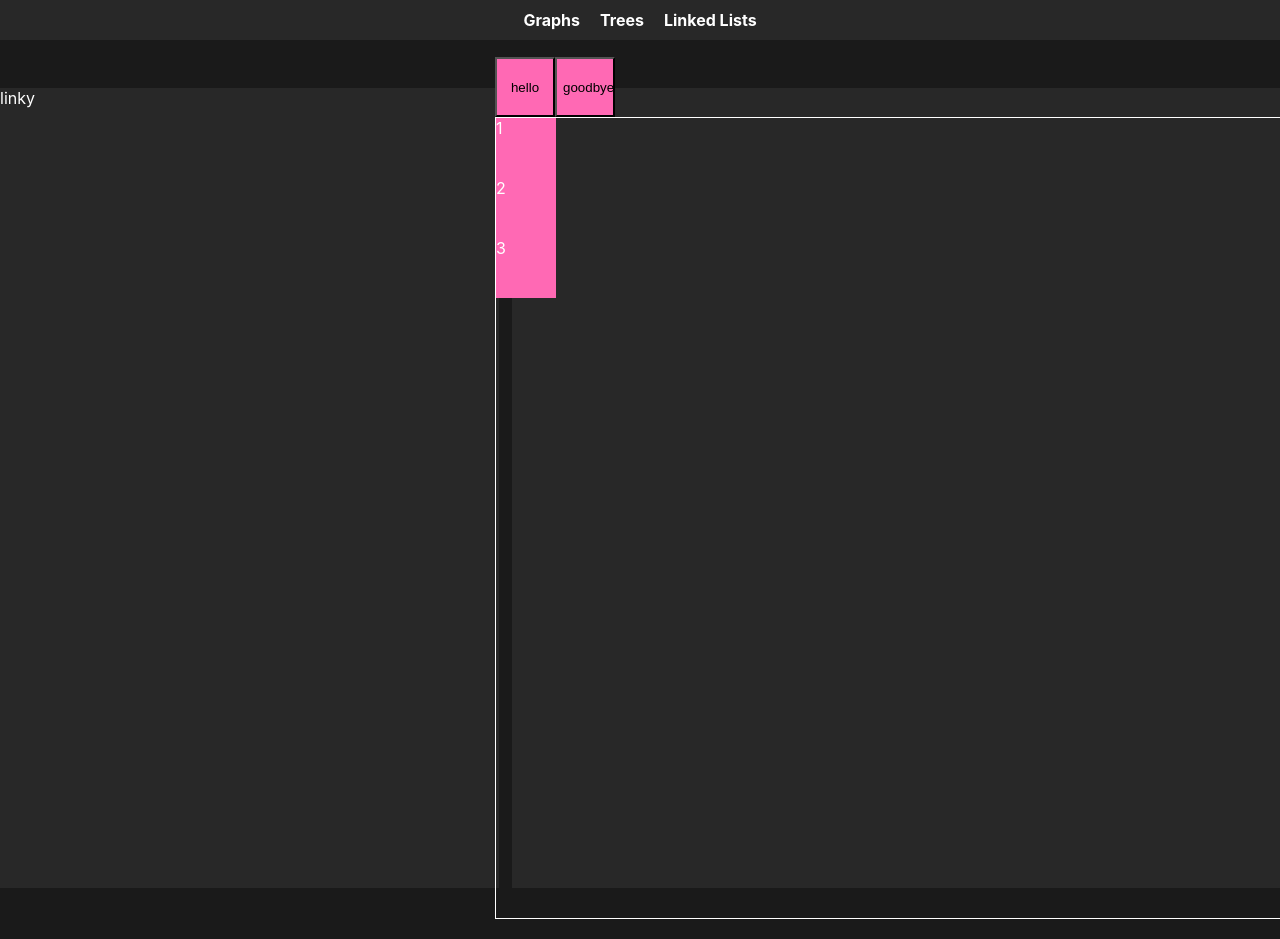
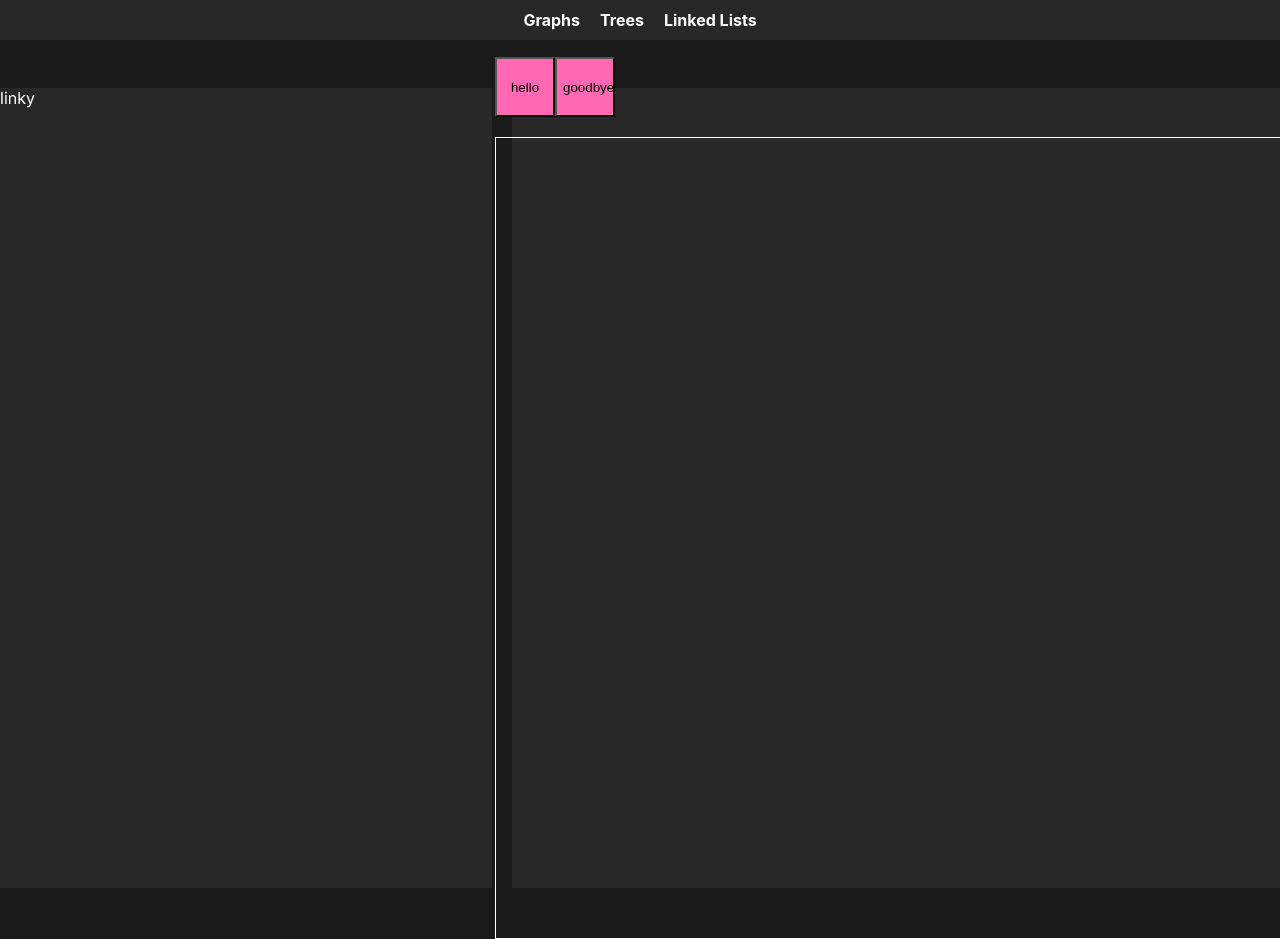
Before and after one commit to mfong4151/Pathfinding-Visualizer, a React (Create React App) app: page /linked_lists in a window 1280 px wide. Built offline with nearby package versions, Linux system fonts and the light colour scheme.

Commit message:
Created backend for dsa grid

```diff
--- a/src/components/LinkedLists/index.tsx
+++ b/src/components/LinkedLists/index.tsx
@@ -1,5 +1,5 @@
-import { useState } from "react";
-import Canvas from '../generalComponents/Canvas'
+import { useState, useRef} from "react";
+import DSACanvas from '../generalComponents/DSACanvas/DSACanvas'
 
 // interface Props{
 
@@ -7,7 +7,9 @@ import Canvas from '../generalComponents/Canvas'
 
 const LinkedLists: React.FC = ()=>{
     const [nodes, setNodes] = useState({});
-
+    const adjBarRef = useRef<HTMLDivElement>(null)
+    // const {offsetLeft} = adjBarRef?.current;
+    // console.log(offsetLeft)
 
     return(
       <div className='font-color'>
@@ -21,8 +23,9 @@ const LinkedLists: React.FC = ()=>{
             linky
           </section>
           <div className='adjbar'/>
+           {/* ref={adjBarRef}/> */}
           <section id='page-right' className='tab-bg udc'>
-              <Canvas/>
+              <DSACanvas/>
           </section>
 
         </div>
--- /dev/null
+++ b/src/components/generalComponents/DSACanvas/CanvasGrid.tsx
@@ -0,0 +1,11 @@
+import React from 'react'
+
+const CanvasGrid: React.FC = () => {
+  return (
+    <div>
+
+    </div>
+  )
+}
+
+export default CanvasGrid
--- a/src/components/generalComponents/Canvas.tsx
+++ b/src/components/generalComponents/DSACanvas/DSACanvas.tsx
@@ -1,13 +1,15 @@
-import React, { useEffect } from 'react'
-import { useRef } from 'react';
+import React from 'react'
+import CanvasGrid from './CanvasGrid';
 import {DndProvider, useDrag, useDrop} from "react-dnd"
 import { HTML5Backend } from 'react-dnd-html5-backend';
+import { generateCanvas } from './utils/canvasMethods';
 
-const Canvas: React.FC = () => {
+
+const DSACanvas: React.FC = () => {
 
   //inside div should be a .map function
   const temp : number[] = [  1, 2, 3];
-
+  const canvasMatrix: string[][] = generateCanvas();
 
 
 
@@ -22,14 +24,7 @@ const Canvas: React.FC = () => {
          </div>
 
           <div className='canvas'>
-                {temp.map((node : number, idx) =>
-
-
-                    <div className="node">
-                      {node}
-                    </div>
-                )}
-
+              <CanvasGrid/>
 
           </div>
         </DndProvider>
@@ -41,4 +36,4 @@ const Canvas: React.FC = () => {
 
 
 
-export default Canvas
+export default DSACanvas;
--- /dev/null
+++ b/src/components/generalComponents/DSACanvas/utils/canvasMethods.tsx
@@ -0,0 +1,11 @@
+export const generateCanvas = (numRows :Number = 60, numCols :Number = 60, filler: string = '') : Array<Array<string>> =>{
+    const matrix = []
+    let newRow;
+
+    for(let i: number = 0; i < numRows; i++){
+        newRow = []
+        for(let j: number = 0; j < numCols; j++) newRow.push(filler)
+        matrix.push(newRow)
+    }
+    return matrix;
+}
--- a/src/index.css
+++ b/src/index.css
@@ -86,6 +86,10 @@ code {
 
 }
 
+.adjbar{
+  height:100%;
+  width:20px;
+}
 .sq-buttons{
   background-color: var(--color-charcol);
   color: var(--color-white);
@@ -102,7 +106,7 @@ code {
 /* node styles */
 
 #canvas-toolbar{
-  min-height:
+  min-height: 100px;
 }
 
 .canvas{
@@ -111,8 +115,9 @@ code {
   border: 1px solid var(--color-white);
   height:800px;
   width:800px;
-  overflow:hidden
-
+  overflow:hidden;
+  display: flex;
+  flex-wrap: 'wrap';
 }
 
   /* probably not going to commit to these styles, just part of a hellow world */
--- a/tsconfig.json
+++ b/tsconfig.json
@@ -22,5 +22,5 @@
   },
   "include": [
     "src"
-, "src/components/utils/GraphicClasses.tsx"  ]
+, "src/components/utils/graphicClasses.tsx"  ]
 }
```
Also changed, not shown: src/components/customHooks/useWindowSize.tsx (added, +24 -0 lines), src/components/utils/graphicClasses.tsx (renamed from src/components/utils/GraphicClasses.tsx).
